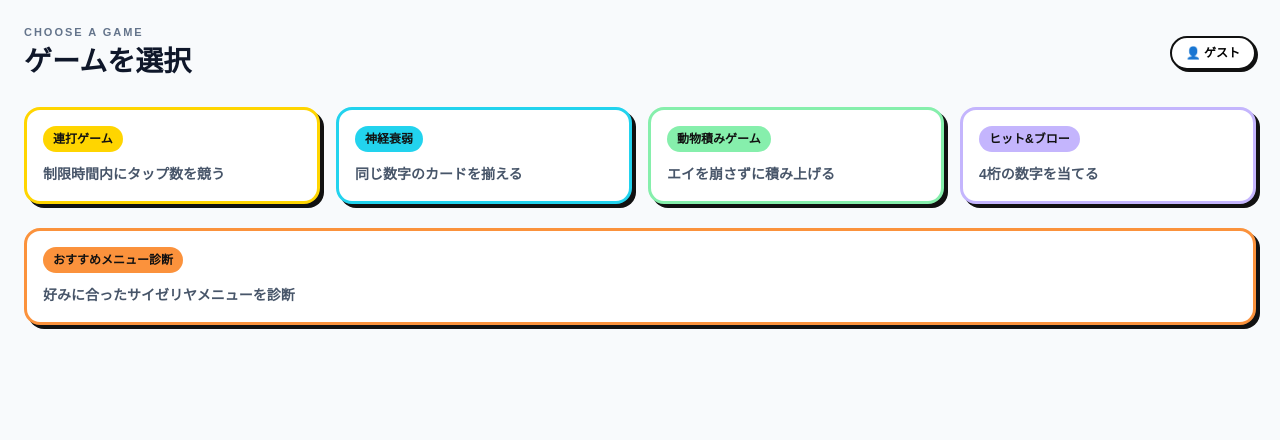
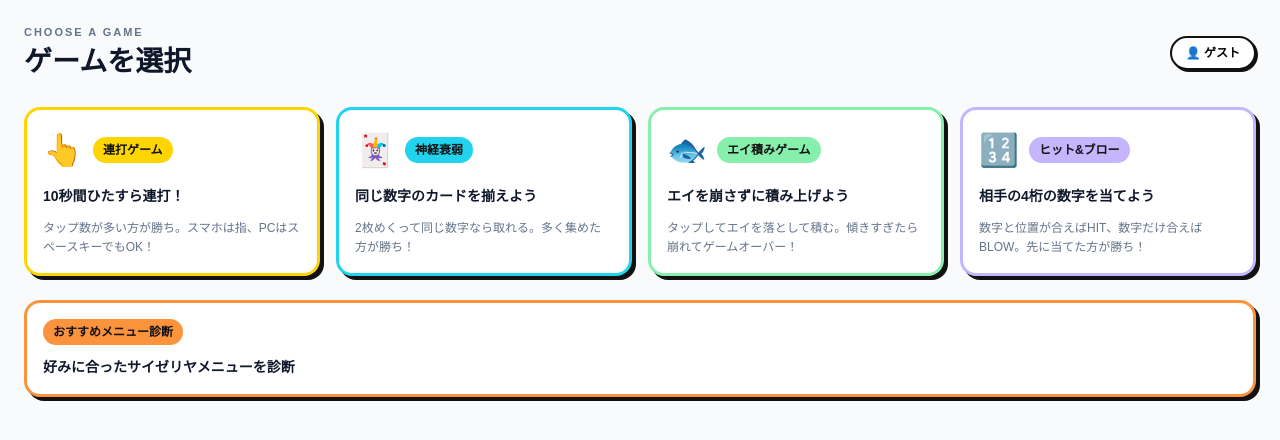
Before and after one commit to womens-hackathon/progate_Womens_hackathon, a React (Vite) app: page /games in a window 1280 px wide. Shown: the top 440 px of the page. Built offline with nearby package versions, Linux system fonts and the light colour scheme.

Commit message:
ログインページテキスト追加、エイ積み改良、スコア表示

```diff
--- a/src/pages/GameSelectPage.tsx
+++ b/src/pages/GameSelectPage.tsx
@@ -5,7 +5,9 @@ import { STORAGE_KEYS } from "../appConfig";
 type GameOption = {
   key: string;
   label: string;
+  icon: string;
   description: string;
+  detail: string;
   theme: string;
 };
 
@@ -13,25 +15,33 @@ const gameOptions: GameOption[] = [
   {
     key: "tap",
     label: "連打ゲーム",
-    description: "制限時間内にタップ数を競う",
+    icon: "👆",
+    description: "10秒間ひたすら連打！",
+    detail: "タップ数が多い方が勝ち。スマホは指、PCはスペースキーでもOK！",
     theme: "#ffd500",
   },
   {
     key: "memory",
     label: "神経衰弱",
-    description: "同じ数字のカードを揃える",
+    icon: "🃏",
+    description: "同じ数字のカードを揃えよう",
+    detail: "2枚めくって同じ数字なら取れる。多く集めた方が勝ち！",
     theme: "#22d3ee",
   },
   {
     key: "raystack",
-    label: "動物積みゲーム",
-    description: "エイを崩さずに積み上げる",
+    label: "エイ積みゲーム",
+    icon: "🐟",
+    description: "エイを崩さずに積み上げよう",
+    detail: "タップしてエイを落として積む。傾きすぎたら崩れてゲームオーバー！",
     theme: "#86efac",
   },
   {
     key: "hitblow",
     label: "ヒット&ブロー",
-    description: "4桁の数字を当てる",
+    icon: "🔢",
+    description: "相手の4桁の数字を当てよう",
+    detail: "数字と位置が合えばHIT、数字だけ合えばBLOW。先に当てた方が勝ち！",
     theme: "#c4b5fd",
   },
 ];
@@ -68,10 +78,14 @@ export default function GameSelectPage() {
               borderColor: game.theme,
             }}
           >
-            <span style={{ ...tagStyle, background: game.theme }}>
-              {game.label}
-            </span>
+            <div style={{ display: "flex", alignItems: "center", gap: 10 }}>
+              <span style={{ fontSize: 32 }}>{game.icon}</span>
+              <span style={{ ...tagStyle, background: game.theme }}>
+                {game.label}
+              </span>
+            </div>
             <span style={descStyle}>{game.description}</span>
+            <span style={detailStyle}>{game.detail}</span>
           </button>
         ))}
       </div>
@@ -162,6 +176,13 @@ const tagStyle: React.CSSProperties = {
 
 const descStyle: React.CSSProperties = {
   fontSize: 14,
-  fontWeight: 600,
-  color: "#475569",
+  fontWeight: 700,
+  color: "#0f172a",
 };
+
+const detailStyle: React.CSSProperties = {
+  fontSize: 12,
+  fontWeight: 500,
+  color: "#64748b",
+  lineHeight: 1.6,
+};
--- a/src/pages/LoginPage.tsx
+++ b/src/pages/LoginPage.tsx
@@ -20,6 +20,8 @@ export default function Room() {
   const navigate = useNavigate();
   const { id: tenpoId } = useParams();
   const [userName, setUserName] = useState('');
+  const [partySize, setPartySize] = useState(1);
+  const [childCount, setChildCount] = useState(0);
   const [isRegistered, setIsRegistered] = useState(false);
   const [waitingCount, setWaitingCount] = useState(0);
   const [myOrder, setMyOrder] = useState<number | null>(null);
@@ -139,11 +141,35 @@ export default function Room() {
           </h1>
           <input
             type="text"
-            placeholder="お名前を入力..."
+            placeholder="呼び出し時のお名前..."
             className="w-full border-4 border-black p-4 font-bold text-lg shadow-[4px_4px_0px_0px_rgba(0,0,0,1)] outline-none"
             value={userName}
             onChange={(e) => setUserName(e.target.value)}
           />
+          <div className="flex items-center gap-3">
+            <label className="font-black text-sm uppercase tracking-widest whitespace-nowrap">人数</label>
+            <input
+              type="number"
+              min={1}
+              max={20}
+              className="flex-1 border-4 border-black p-4 font-bold text-lg shadow-[4px_4px_0px_0px_rgba(0,0,0,1)] outline-none"
+              value={partySize}
+              onChange={(e) => setPartySize(Math.max(1, parseInt(e.target.value) || 1))}
+            />
+            <span className="font-black text-sm">人</span>
+          </div>
+          <div className="flex items-center gap-3">
+            <label className="font-black text-sm uppercase tracking-widest whitespace-nowrap">うち子ども</label>
+            <input
+              type="number"
+              min={0}
+              max={partySize}
+              className="flex-1 border-4 border-black p-4 font-bold text-lg shadow-[4px_4px_0px_0px_rgba(0,0,0,1)] outline-none"
+              value={childCount}
+              onChange={(e) => setChildCount(Math.min(partySize, Math.max(0, parseInt(e.target.value) || 0)))}
+            />
+            <span className="font-black text-sm">人</span>
+          </div>
           <button
             onClick={handleRegister}
             className="w-full bg-[#ff3344] text-white font-black py-4 text-xl border-4 border-black shadow-[4px_4px_0px_0px_rgba(0,0,0,1)] active:shadow-none active:translate-x-1 active:translate-y-1 transition-all"
--- a/src/pages/ResultPage.tsx
+++ b/src/pages/ResultPage.tsx
@@ -1,6 +1,6 @@
 import { useEffect, useMemo, useState } from "react";
 import { useNavigate, useSearchParams } from "react-router-dom";
-import { collection, doc, getDocs, onSnapshot } from "firebase/firestore";
+import { doc, onSnapshot } from "firebase/firestore";
 import { db, ensureAuth } from "../firebase";
 import { APP_ID, STORAGE_KEYS } from "../appConfig";
 
@@ -52,7 +52,8 @@ export default function ResultPage() {
             status?: string;
             winnerUserId?: string | null;
             isDraw?: boolean;
-            members?: Record<string, { nickname?: string }>;
+            memberIds?: string[];
+            members?: Record<string, { nickname?: string; score?: number; hitblowTries?: number | null }>;
           };
           if (data.status !== "ended" || (!data.winnerUserId && !data.isDraw)) {
             setState("waiting");
@@ -64,18 +65,18 @@ export default function ResultPage() {
             setState(data.winnerUserId === user.uid ? "win" : "lose");
           }
 
-          // スコアを取得
-          try {
-            const scoresSnap = await getDocs(collection(db, `${matchPath}/scores`));
-            const entries: ScoreEntry[] = scoresSnap.docs.map((d) => {
-              const s = d.data() as { uid: string; score: number };
-              const nickname = data.members?.[s.uid]?.nickname;
-              return { uid: s.uid, score: s.score, nickname };
+          // membersフィールドからスコアを取得
+          const gameKey = localStorage.getItem(STORAGE_KEYS.gameKey) ?? "";
+          const myNickname = localStorage.getItem(STORAGE_KEYS.nickname) ?? undefined;
+          const entries: ScoreEntry[] = (data.memberIds ?? Object.keys(data.members ?? {})).map((uid) => {
+            const m = data.members?.[uid];
+            const rawScore = gameKey === "hitblow"
+              ? (m?.hitblowTries ?? null)
+              : (m?.score ?? null);
+            const nickname = uid === user.uid ? myNickname : (m?.nickname ?? undefined);
+            return { uid, score: rawScore ?? 0, nickname };
           });
           setScores(entries);
-          } catch {
-            // スコア取得失敗は無視
-          }
         });
       } catch (error) {
         console.error(error);
@@ -106,14 +107,18 @@ export default function ResultPage() {
 
         {scores.length > 0 && (
           <div style={scoresContainerStyle}>
-            {scores.map((entry) => (
+            {scores.map((entry) => {
+              const isHitblow = localStorage.getItem(STORAGE_KEYS.gameKey) === "hitblow";
+              const label = isHitblow ? `${entry.score}回` : `${entry.score}`;
+              return (
                 <div key={entry.uid} style={scoreRowStyle}>
                   <span style={scoreNicknameStyle}>
                     {entry.uid === myUid ? "あなた" : (entry.nickname ?? "相手")}
                   </span>
-                <span style={scoreValueStyle}>{entry.score}</span>
+                  <span style={scoreValueStyle}>{label}</span>
                 </div>
-            ))}
+              );
+            })}
           </div>
         )}
 
```
Also changed, not shown: src/pages/RayStack.tsx (+39 -21 lines). Lines whose indentation alone changed are shown as unchanged.
